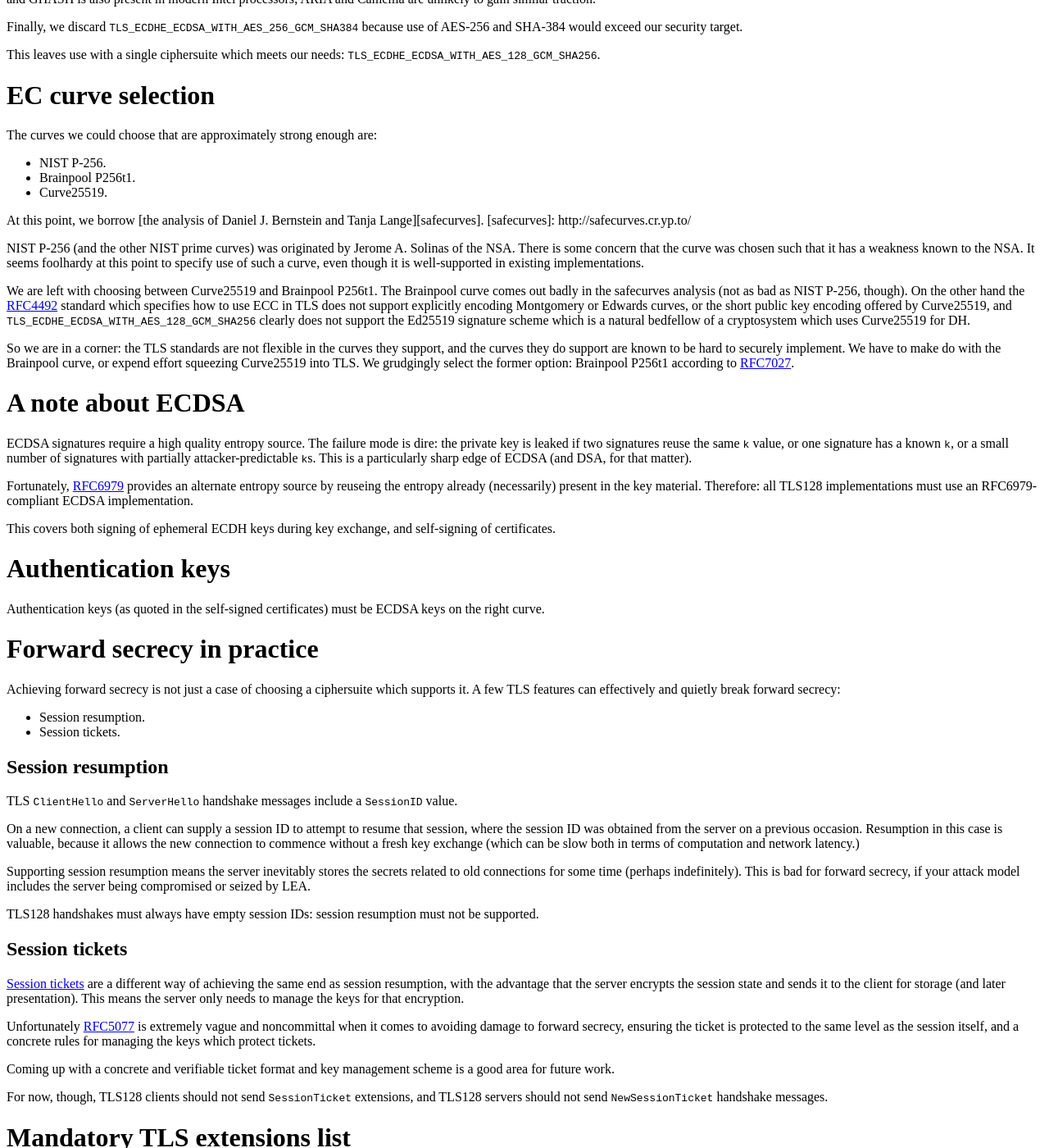
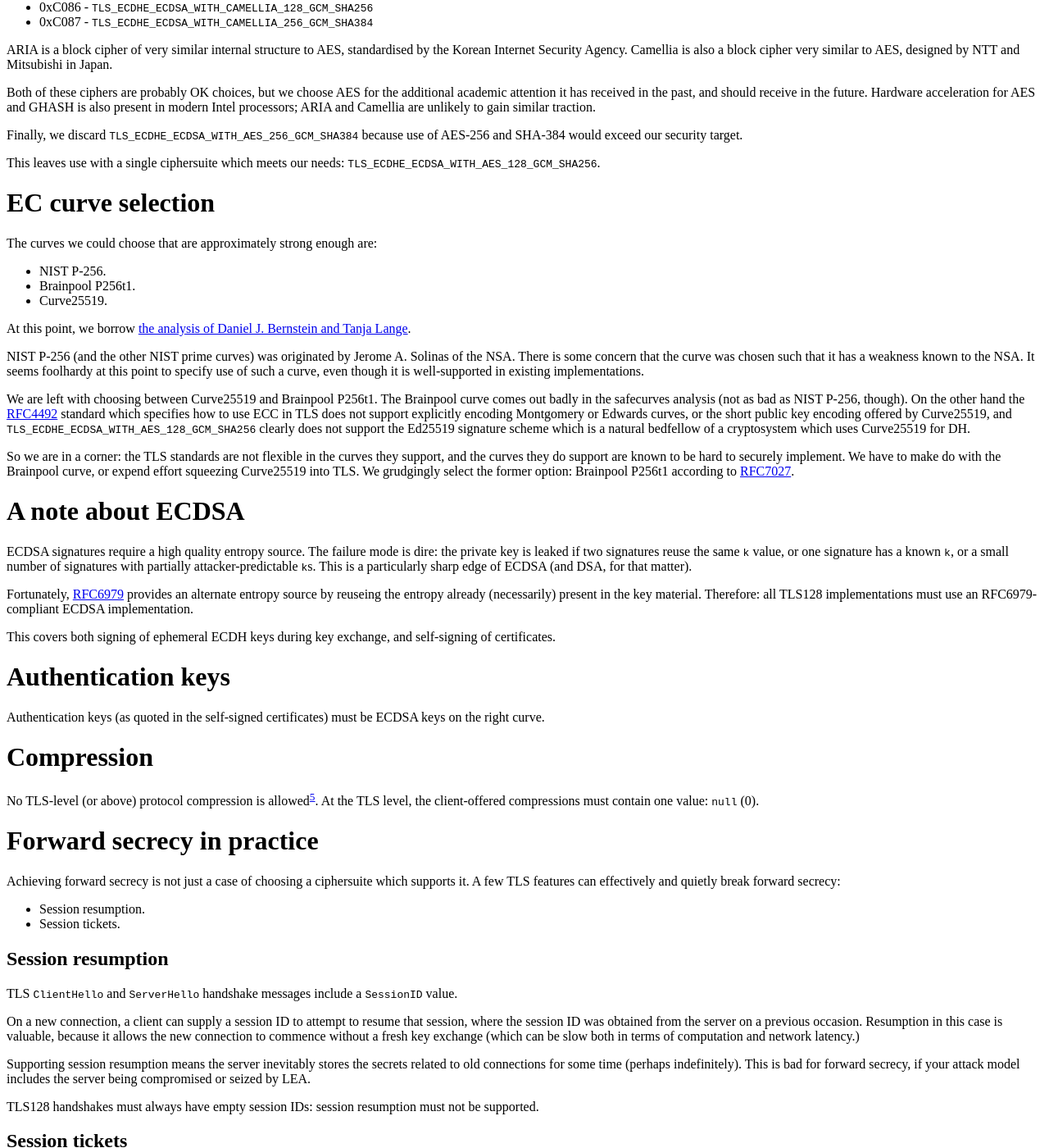
Before and after one commit to ctz/ctz.github.com, a Jekyll site: the page built from _posts/2013-09-09-tls128-profile.md, in a window 1280 px wide and 1400 px high, scrolled down 2012 px. Shown: the whole window at 82% size. Built offline with Jekyll 4.4.1, drawn with Linux system fonts in a browser that asks for light colours; some of the changed text lies outside the part shown.

Commit message:
talk about related work and compression

```diff
--- a/_posts/2013-09-09-tls128-profile.md
+++ b/_posts/2013-09-09-tls128-profile.md
@@ -37,6 +37,14 @@
 TLS128 deliberately does not aim for compatibility with existing TLS deployments: *we prefer no connection to one which does not meet the required security level*.  It is therefore best suited for deployments where you can influence both endpoints.
 
 [dspa20]: http://www.ecrypt.eu.org/documents/D.SPA.20.pdf
+
+# Related work
+[draft-sheffer-tls-bcp][] gives a list of TLS reccommendations along similar lines to this profile, and was written roughly contemperously with an early version of this blog post.
+
+[RFC6460][] is a TLS profile designed to use only Suite B crypto.
+
+[draft-sheffer-tls-bcp]: http://tools.ietf.org/html/draft-sheffer-tls-bcp
+[rfc6460]: http://tools.ietf.org/html/rfc6460
 
 # Trust model
 Our trust model is similar to SSH; endpoint keys are either:
@@ -1072,6 +1080,7 @@
 * Curve25519.
 
 At this point, we borrow [the analysis of Daniel J. Bernstein and Tanja Lange][safecurves].
+
 [safecurves]: http://safecurves.cr.yp.to/
 
 NIST P-256 (and the other NIST prime curves) was originated by Jerome A. Solinas of the NSA.
@@ -1097,6 +1106,12 @@
 
 # Authentication keys
 Authentication keys (as quoted in the self-signed certificates) must be ECDSA keys on the right curve.
+
+# Compression
+No TLS-level (or above) protocol compression is allowed[^compress].  At the TLS level, the client-offered compressions must
+contain one value: `null` (0).
+
+[^compress]: This is to avoid the CRIME/BREACH attacks, where plaintext information leaks through the ciphertext length side channel.
 
 # Forward secrecy in practice
 Achieving forward secrecy is not just a case of choosing a ciphersuite which supports it.  A few TLS features can effectively and quietly break forward secrecy:
```
